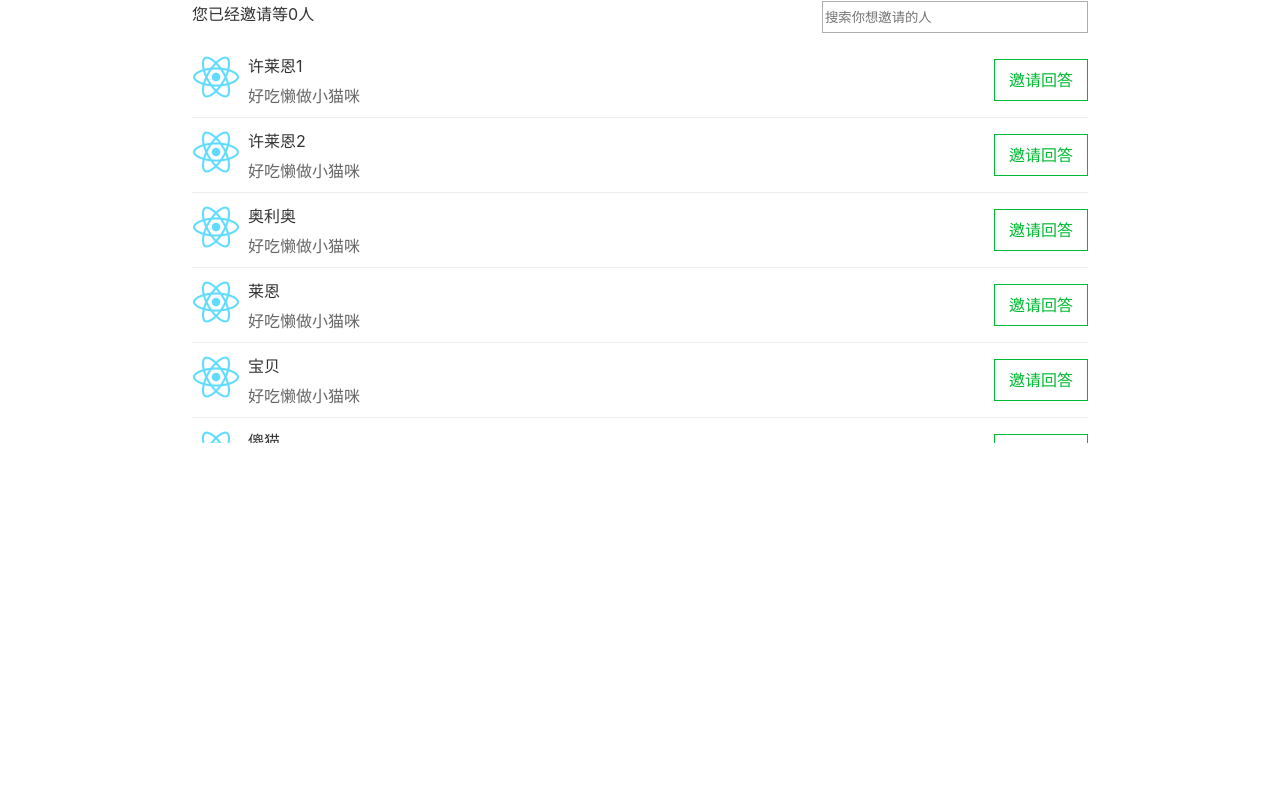
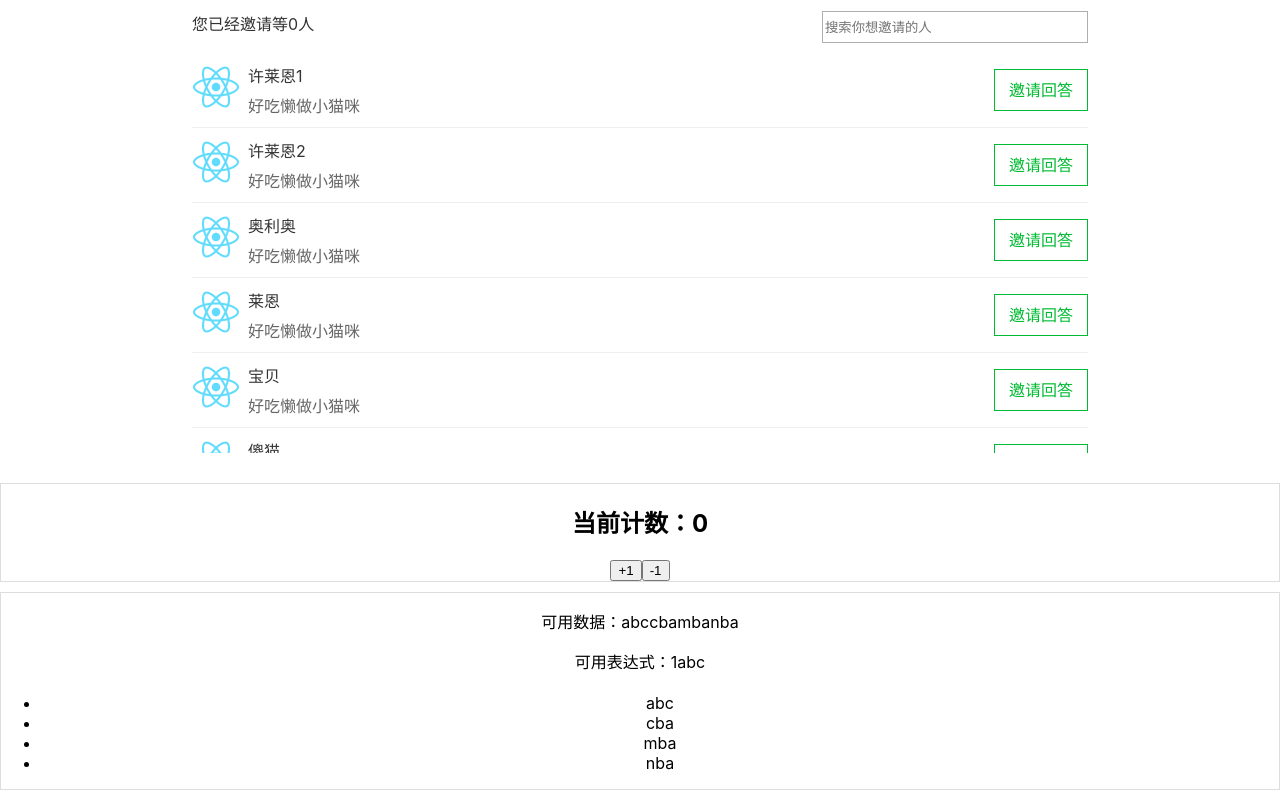
Before and after one commit to athena-xu/ReactStudyDemo, a React (Create React App) app: page / in a window 1280 px wide. Shown: the part 610-1410 px from the top of the page. Before the commit the page ends 1073 px from the top, so only its background shows below. Built offline with nearby package versions, Linux system fonts and the light colour scheme.

Commit message:
2022/4/19提交

```diff
--- a/src/App.js
+++ b/src/App.js
@@ -5,17 +5,22 @@ import SlotWrite from './pages/slotWrite.js'
 import ComputedWrite from './pages/computedWrite'
 import RefFn from './pages/refFn'
 import ZhihuComp from './pages/zhihuComponent'
+import Counter from './pages/counter'
+import JsxTips from './pages/jsxTips'
+
 function App() {
   return (
     <div className="App">
-    < PassValueParent / >
+    <PassValueParent />
       {
         // <PassValueParent />
       }
       <SlotWrite />
       <ComputedWrite/>
       <RefFn/>
-      < ZhihuComp / >
+      <ZhihuComp />
+      <Counter />
+      <JsxTips />
     </div>
   );
 }
--- /dev/null
+++ b/src/pages/counter.js
@@ -0,0 +1,30 @@
+import { Component } from "react";
+import '../styles/passVaule.css'
+
+export default class Counter extends Component{
+  constructor() {
+    super()
+    this.state = {
+      count: 0
+    }
+  }
+  increment = () => {
+    this.setState({
+      count: this.state.count + 1
+    })
+  }
+  decrement = () => {
+    this.setState({
+      count: this.state.count - 1
+    })
+  }
+  render() {
+    return (
+      <div className='borderSty'>
+        <h2>当前计数：{this.state.count}</h2>
+        <button onClick={this.increment}>+1</button>
+        <button onClick={this.decrement}>-1</button>
+      </div>
+    )
+  }
+}
--- /dev/null
+++ b/src/pages/jsxTips.js
@@ -0,0 +1,56 @@
+import { getValue } from "@testing-library/user-event/dist/utils";
+import { Component } from "react";
+import '../styles/passVaule.css'
+
+export default class JSXTips extends Component{
+  constructor() {
+    super()
+    this.state = {
+      // 可以嵌入并展示出的数据类型：
+      num: 1,
+      str: 'abc',
+      arr: ['abc','cba','mba','nba'],
+      // 不可以展示，React 内部会忽略，如要展示出来，可转为string；String(val), ""拼接, toString()
+      arr2: [{a:1,b:2},{c:3,d:4}], // 因为对象，所以报错
+      kong: null,
+      noDefine: undefined,
+      flag: false,
+      obj: {
+        a: 1,
+        b: 2
+      } // 报错信息：Objects are not valid as a React child； JSX html 内，react 认为是child, 不允许 object 格式的child
+
+    }
+  }
+  getValue() {
+    console.log('111')
+    return this.state.num + this.state.str
+  }
+  liClick(e, item, index) {
+    console.log(item,index)
+  }
+  render() {
+    const {num, str, arr, arr2, kong, noDefine, flag, obj} = this.state;
+    return (
+      <div className='borderSty'>
+        <p>可用数据：{this.state.arr}</p>
+        <p>可用表达式：{this.getValue()}</p>
+        {
+        /*1，可写的表达式：运算表达式 比如：+ 拼接str/计算number */
+        /*2，三元运算表达式： ?: */
+        /*3，函数调用：map等或直接的函数调用*/
+        }
+        <h2>{flag && '123'}</h2>
+        {flag && <h2>'123'</h2>}
+        <ul>
+          {
+            this.state.arr.map((item, index) => {
+              return <li onClick={(e) => {this.liClick(e,item,index)}}>{item}</li>
+            })
+          }
+        </ul>
+
+      </div>
+    )
+  }
+}
--- a/src/pages/zhihuComponent.js
+++ b/src/pages/zhihuComponent.js
@@ -150,7 +150,16 @@ class ListWrap extends Component{
   render() {
     return (
       <div className="list-wrap">
-        {this.state.lists}
+        {
+        this.state.lists
+        /* 使用lists数组或如下
+        this.props.showList.map((v) => {
+          if(v.name.indexOf(this.props.filterText) > -1) {
+            return<Row item={v} key={v.id} chooseHandler={this.props.chooseHandler}></Row>
+          }
+        })
+        */
+        }
       </div>
     )
   }
--- a/src/styles/index.css
+++ b/src/styles/index.css
@@ -1,4 +1,4 @@
 .borderSty{
-    margin-top: 10px;
+    margin: 10px 0;
     border: 1px solid #ddd;
 }
```
